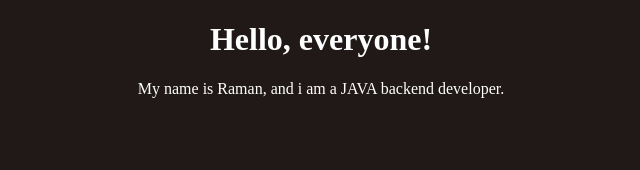
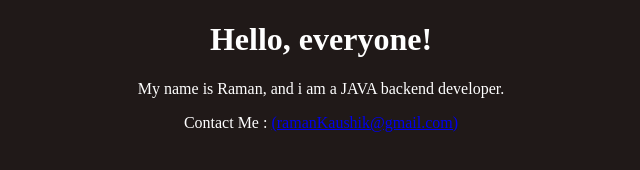
Before and after one commit to ramanKaushik-mod/atom-work-space, a plain HTML site: page index.html in a window 1280 px wide. Shown: the whole page, without its empty margins (319-959 px from the left). Drawn offline with Linux system fonts and the light colour scheme.

Commit message:
contact details added

```diff
--- a/index.html
+++ b/index.html
@@ -10,5 +10,6 @@
     <p>
       My name is Raman, and i am a JAVA backend developer.
     </p>
+    <p>Contact Me : <a href="ramanKaushik@gmail.com">(ramanKaushik@gmail.com)</a></p>
   </body>
 </html>
```
